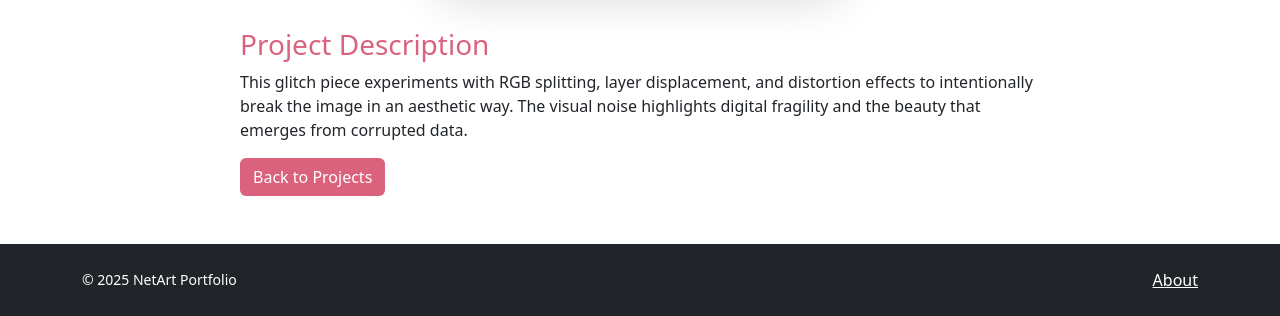
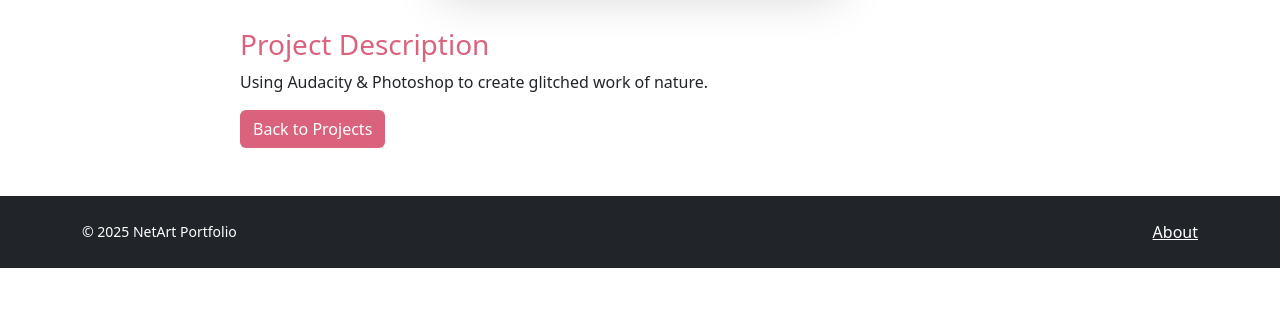
Before and after one commit to strptal/Portfolio, a plain HTML site: page glitch.html in a window 1280 px wide. Shown: the part 542-858 px from the top of the page. After the commit the page ends 810 px from the top, so only its background shows below. Drawn offline with nearby package versions, Linux system fonts and the light colour scheme.

Commit message:
Update glitch.html

```diff
--- a/glitch.html
+++ b/glitch.html
@@ -52,9 +52,7 @@
       <section class="mx-auto" style="max-width: 800px;">
         <h3 style="color:#DA627D;">Project Description</h3>
         <p>
-          This glitch piece experiments with RGB splitting, layer displacement, and distortion
-          effects to intentionally break the image in an aesthetic way. The visual noise highlights
-          digital fragility and the beauty that emerges from corrupted data.
+        Using Audacity & Photoshop to create glitched work of nature.
         </p>
 
         <a href="index.html" class="btn" style="background:#DA627D; color:white;">Back to Projects</a>
```
